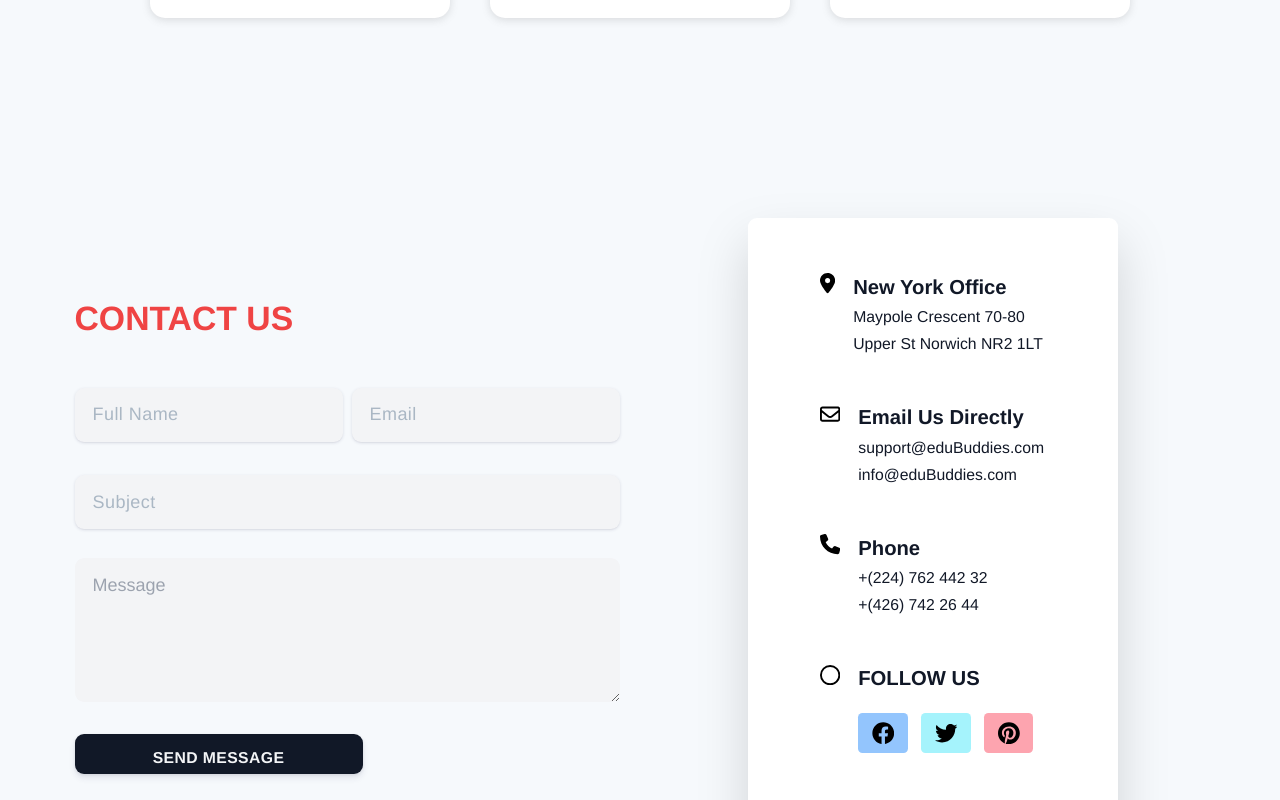
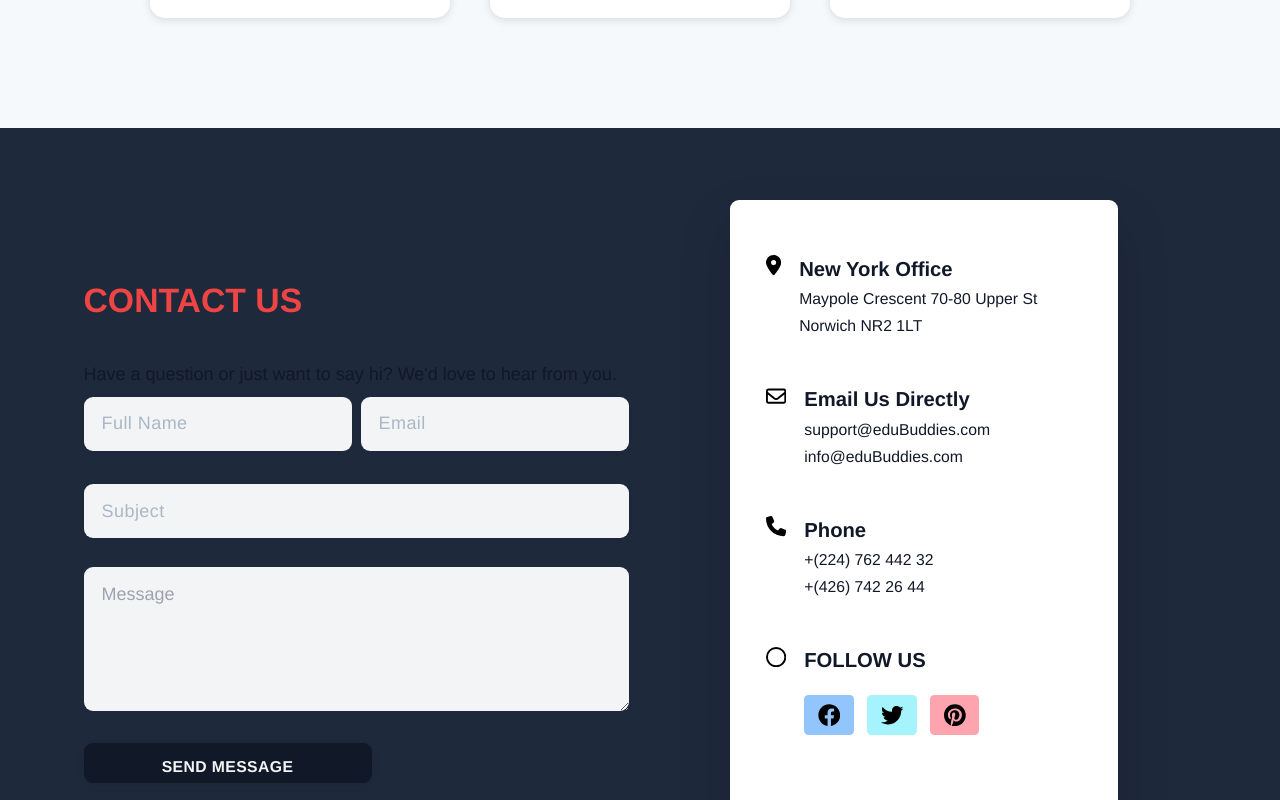
Before and after one commit to MushfikYeasirPk/our-solve-client, a React (Vite) app: page / in a window 1280 px wide. Shown: the part 4680-5480 px from the top of the page. Built offline with nearby package versions, Linux system fonts and the light colour scheme; no server answers; a small style sheet from the web is missing.

Commit message:
set bg-slate-700 to look better

```diff
--- a/src/Components/Contact/Contact.jsx
+++ b/src/Components/Contact/Contact.jsx
@@ -35,7 +35,7 @@ const Contact = () => {
 	};
 	return (
 		<div
-			className='max-w-screen-xl mt-24 px-6 grid gap-8
+			className='  grid
     grid-cols-1
     md:grid-cols-1
     xl:grid-cols-2
@@ -45,12 +45,13 @@ const Contact = () => {
     xl:px-16
     py-16
     mx-auto
-    text-gray-900'>
+    text-gray-900 bg-slate-800'>
 			<form onSubmit={handleSubmit(onSubmit)} method='post'>
 				<div>
 					<h1 className='text-left text-3xl uppercase font-semibold md:mb-9 mb-5 text-red-500'>
 						Contact Us
 					</h1>
+					<h2>Have a question or just want to say hi? We'd love to hear from you.</h2>
 				</div>
 				<div className='grid grid-cols-1 md:grid-cols-2 gap-2'>
 					<div className='text-left'>
@@ -104,7 +105,7 @@ const Contact = () => {
       md:mt-0
       rounded-lg
       drop-shadow-2xl'>
-				<div className='text-left px-16'>
+				<div className='text-left px-8'>
 					<div className='flex items-baseline'>
 						<div>
               <svg className='text-lg text-red-500 pr-4' xmlns="http://www.w3.org/2000/svg" height="1em" viewBox="0 0 384 512"><path d="M215.7 499.2C267 435 384 279.4 384 192C384 86 298 0 192 0S0 86 0 192c0 87.4 117 243 168.3 307.2c12.3 15.3 35.1 15.3 47.4 0zM192 128a64 64 0 1 1 0 128 64 64 0 1 1 0-128z"/></svg>
@@ -117,7 +118,7 @@ const Contact = () => {
 						</div>
 					</div>
 				</div>
-				<div className='text-left px-16 mt-10'>
+				<div className='text-left px-8 mt-10'>
 					<div className='flex items-baseline'>
 						<div>
               <svg className='text-lg text-red-500 pr-4' xmlns="http://www.w3.org/2000/svg" height="1em" viewBox="0 0 512 512"><path d="M64 112c-8.8 0-16 7.2-16 16v22.1L220.5 291.7c20.7 17 50.4 17 71.1 0L464 150.1V128c0-8.8-7.2-16-16-16H64zM48 212.2V384c0 8.8 7.2 16 16 16H448c8.8 0 16-7.2 16-16V212.2L322 328.8c-38.4 31.5-93.7 31.5-132 0L48 212.2zM0 128C0 92.7 28.7 64 64 64H448c35.3 0 64 28.7 64 64V384c0 35.3-28.7 64-64 64H64c-35.3 0-64-28.7-64-64V128z"/></svg>
@@ -131,7 +132,7 @@ const Contact = () => {
 						</div>
 					</div>
 				</div>
-				<div className='text-left px-16 mt-10'>
+				<div className='text-left px-8 mt-10'>
 					<div className='flex items-baseline'>
 						<div>
               <svg className='text-lg text-red-500 pr-4' xmlns="http://www.w3.org/2000/svg" height="1em" viewBox="0 0 512 512"><path d="M164.9 24.6c-7.7-18.6-28-28.5-47.4-23.2l-88 24C12.1 30.2 0 46 0 64C0 311.4 200.6 512 448 512c18 0 33.8-12.1 38.6-29.5l24-88c5.3-19.4-4.6-39.7-23.2-47.4l-96-40c-16.3-6.8-35.2-2.1-46.3 11.6L304.7 368C234.3 334.7 177.3 277.7 144 207.3L193.3 167c13.7-11.2 18.4-30 11.6-46.3l-40-96z"/></svg>
@@ -145,7 +146,7 @@ const Contact = () => {
 						</div>
 					</div>
 				</div>
-				<div className='text-left px-16 mt-10'>
+				<div className='text-left px-8 mt-10'>
 					<div className='flex items-baseline'>
 
             <svg className='text-lg text-white pr-4' xmlns="http://www.w3.org/2000/svg" height="1em" viewBox="0 0 512 512"><path d="M464 256A208 208 0 1 0 48 256a208 208 0 1 0 416 0zM0 256a256 256 0 1 1 512 0A256 256 0 1 1 0 256z"/></svg>
```
